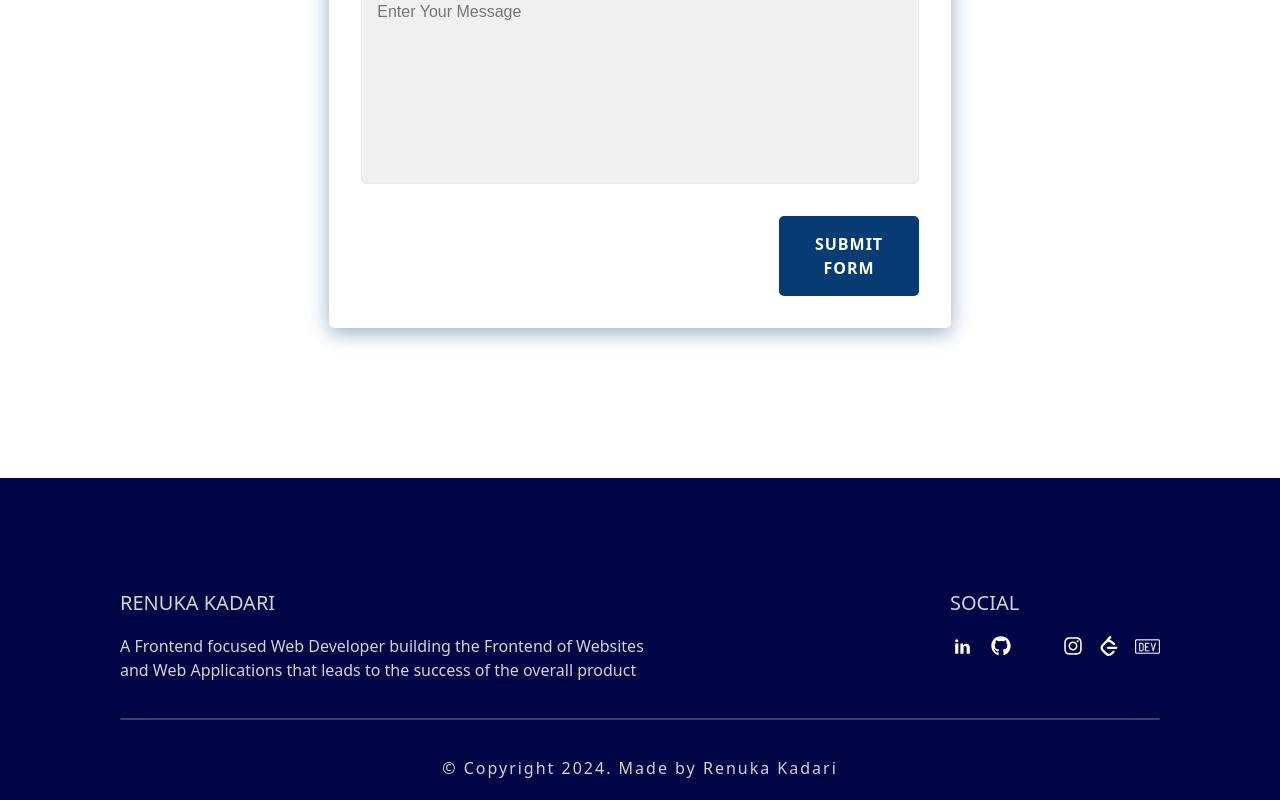
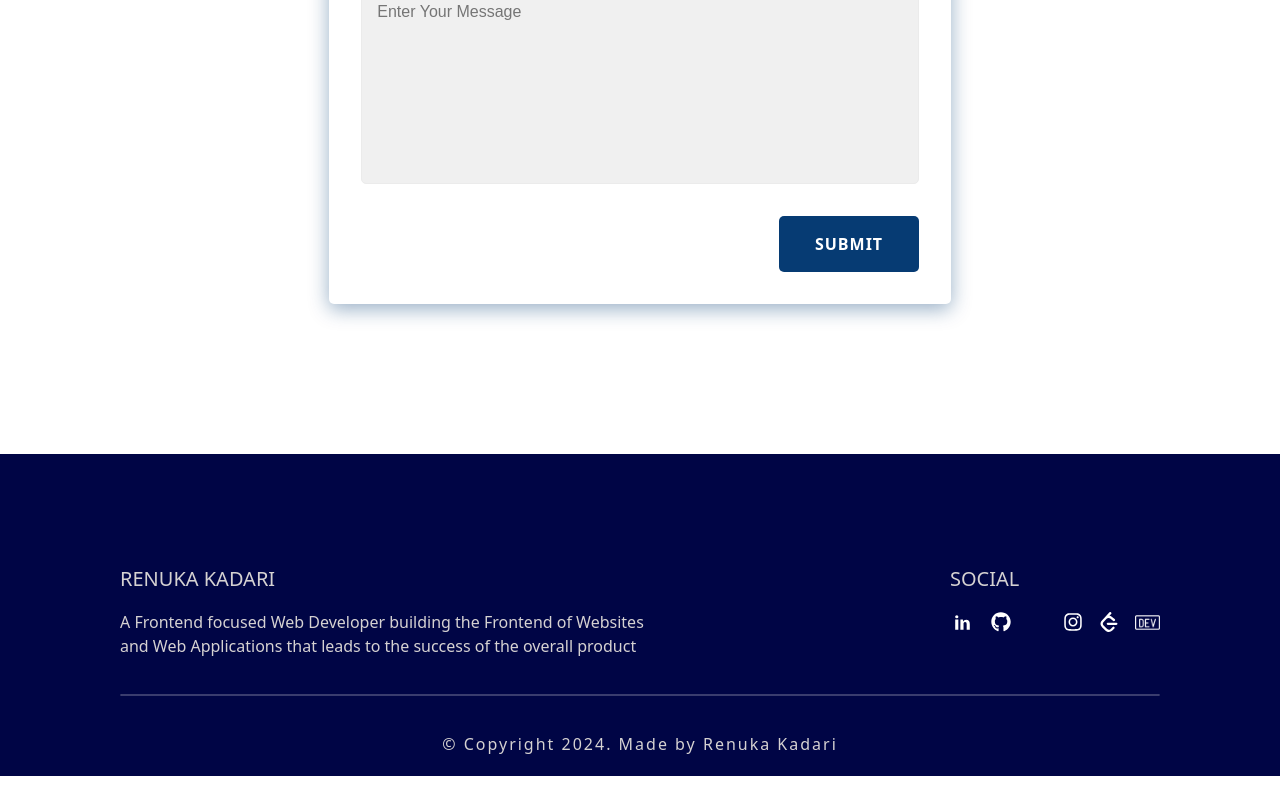
Before and after one commit to renukadari/uner-portfolio, a React (Create React App) app: page / in a window 1280 px wide. Shown: the part 5262-6062 px from the top of the page. After the commit the page ends 6038 px from the top, so only its background shows below. Built offline with nearby package versions, Linux system fonts and the light colour scheme; some icons are missing.

Commit message:
contact from updated

```diff
--- a/public/index.html
+++ b/public/index.html
@@ -40,7 +40,7 @@
       </div>
 
       <button type="submit" name="Submit" class="con-submit-btn">
-        Submit form
+        Submit
       </button>
     </form>
     <noscript>You need to enable JavaScript to run this app.</noscript>
--- a/src/features/Contact/Contact.jsx
+++ b/src/features/Contact/Contact.jsx
@@ -57,7 +57,7 @@ const Contact = () => {
             </div>
 
             <button type="submit" name="Submit" className="con-submit-btn">
-              Submit form
+              Submit
             </button>
           </form>
         </div>
```
